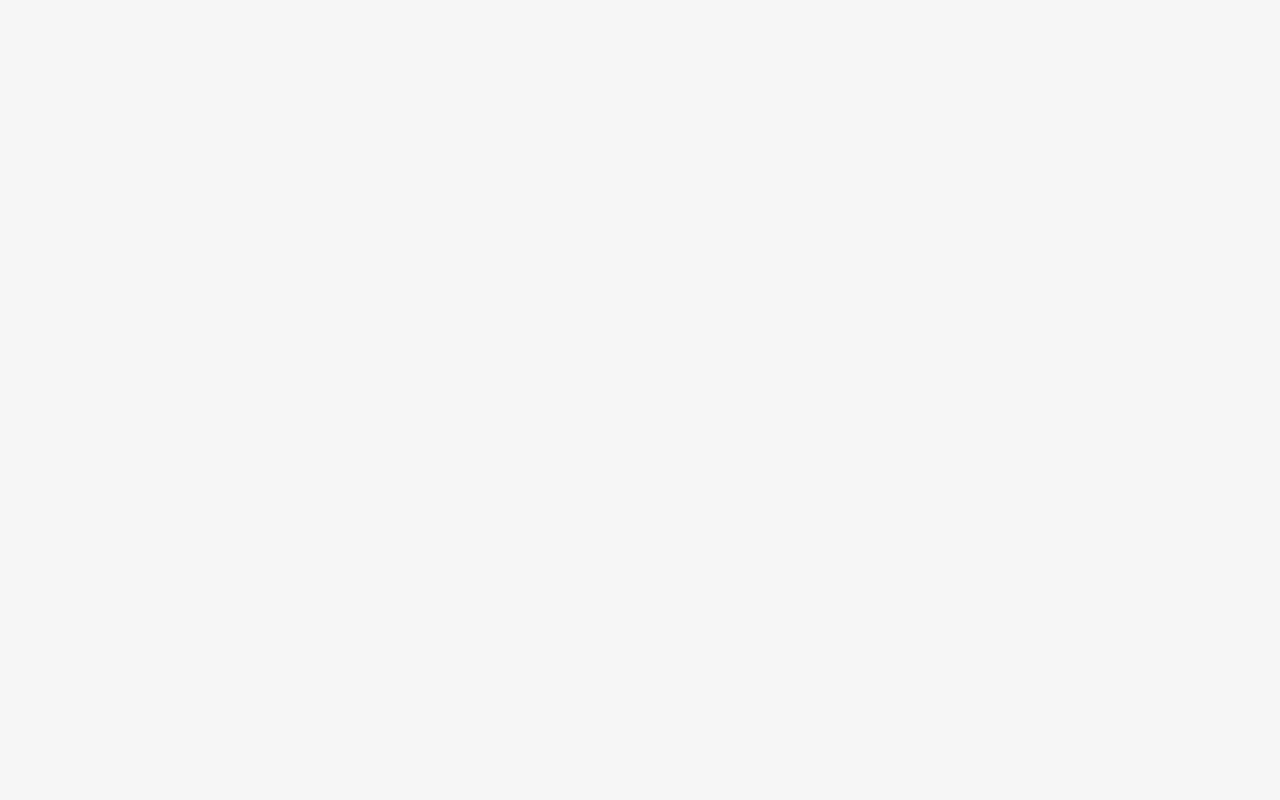
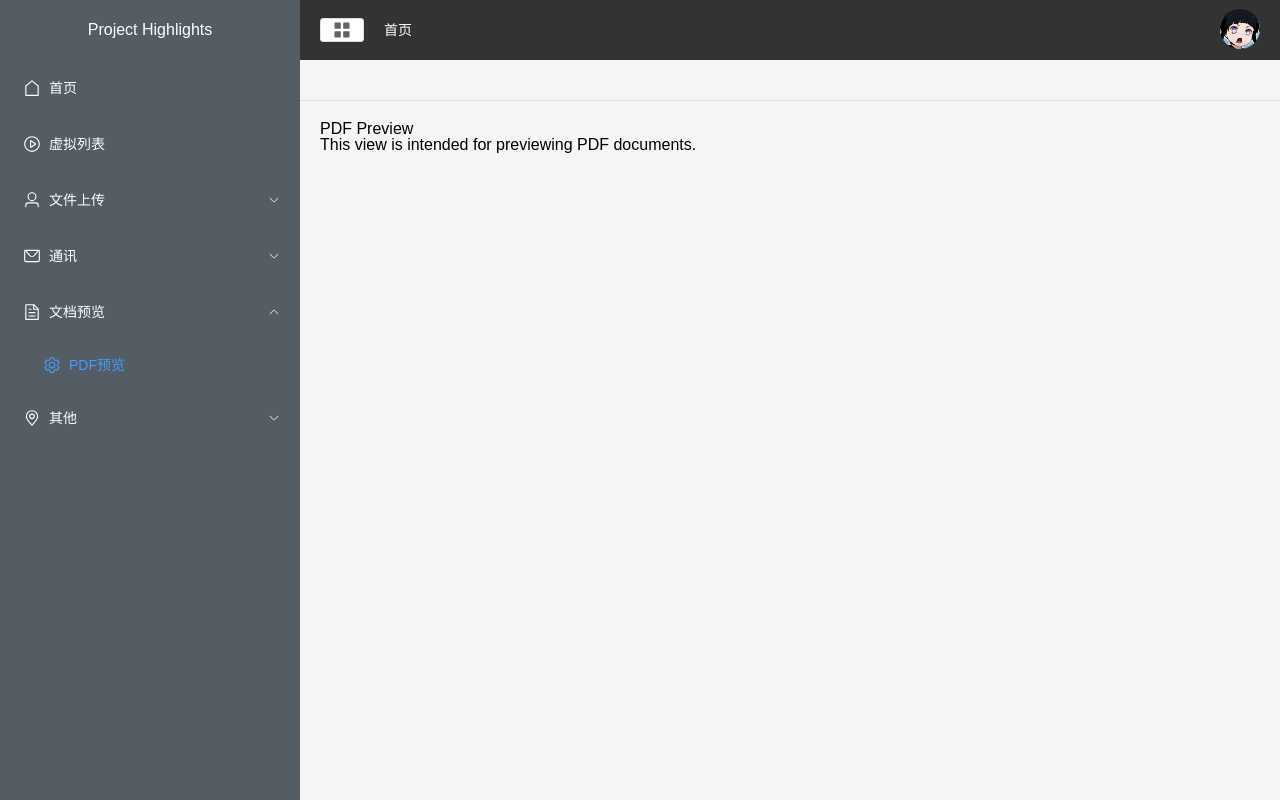
Before and after one commit to Li-Mer/NewProject, a Vue app in the folder my-app/: page /#/document-preview/pdf in a window 1280 px wide. Before the commit this address had no page. Built offline with nearby package versions, Linux system fonts and the light colour scheme.

Commit message:
add：创建pdf预览模块

```diff
--- a/my-app/src/components/CommonAside.vue
+++ b/my-app/src/components/CommonAside.vue
@@ -114,6 +114,21 @@ const list = ref([
     ]
   },
   {
+    path: "/document-preview",
+    name: "document-preview",
+    label: "文档预览",
+    icon: "document",
+    children: [
+      {
+        path: "/document-preview/pdf",
+        name: "pdf-preview",
+        label: "PDF预览",
+        icon: "setting",
+        url: "PdfPreview",
+      },
+    ]
+  },
+  {
     path: "other",
     label: "其他",
     icon: "location",
--- a/my-app/src/router/index.js
+++ b/my-app/src/router/index.js
@@ -43,6 +43,11 @@ const routes = [
         component: () => import("../views/SendMessage/Websocket.vue"),
       },
       {
+        path: "/document-preview/pdf",
+        name: "pdf-preview",
+        component: () => import("../views/DocumentPreview/PdfPreview.vue"),
+      },
+      {
         path: "/page1",
         name: "page1",
         component: () => import("../views/Page1.vue"),
--- /dev/null
+++ b/my-app/src/views/DocumentPreview/PdfPreview.vue
@@ -0,0 +1,8 @@
+<template>
+  <div class="pdf-preview-view">
+    <h1>PDF Preview</h1>
+    <p>This view is intended for previewing PDF documents.</p>
+  </div>
+</template>
+<script setup></script>
+<style lang="less"></style>
```
